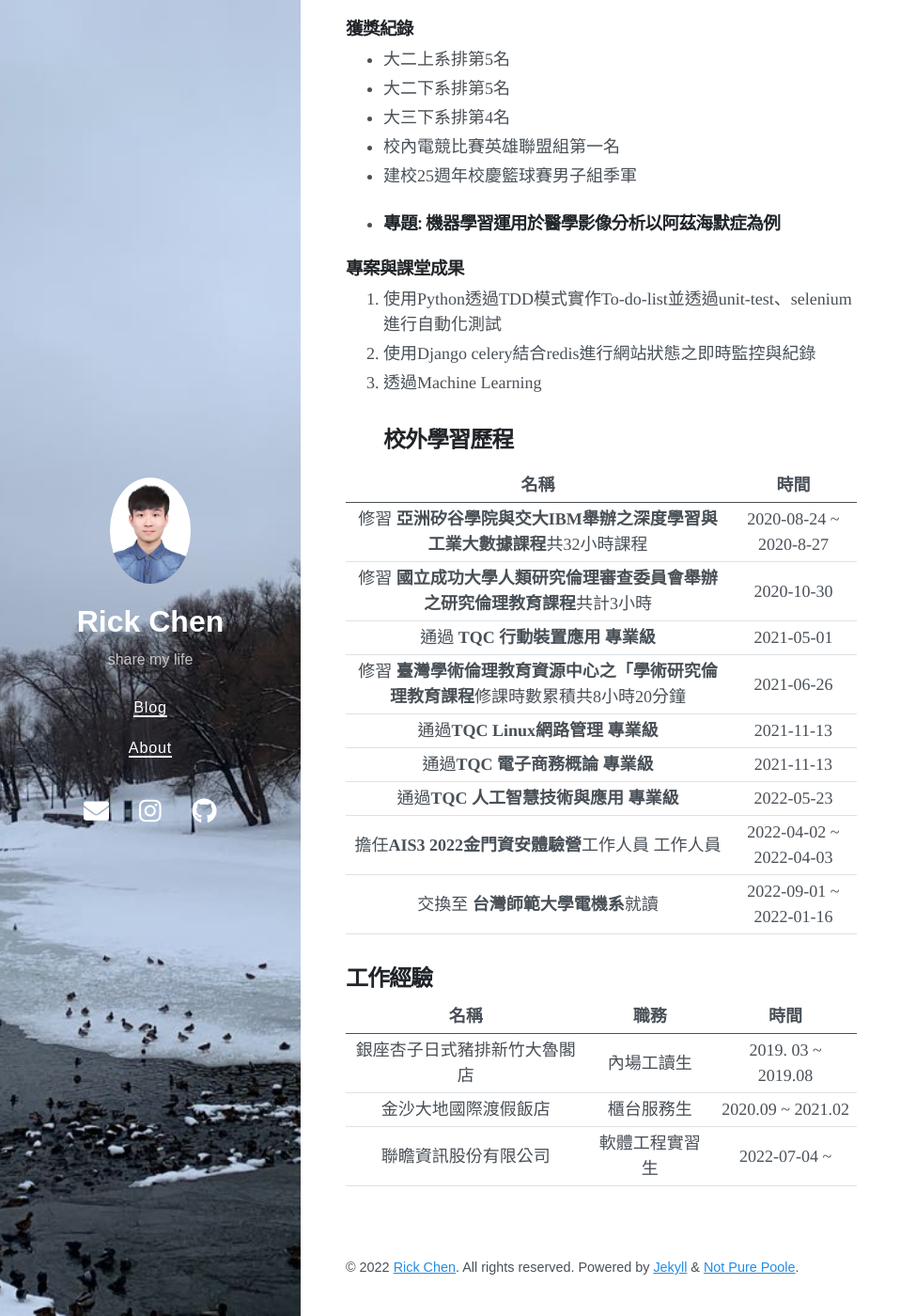
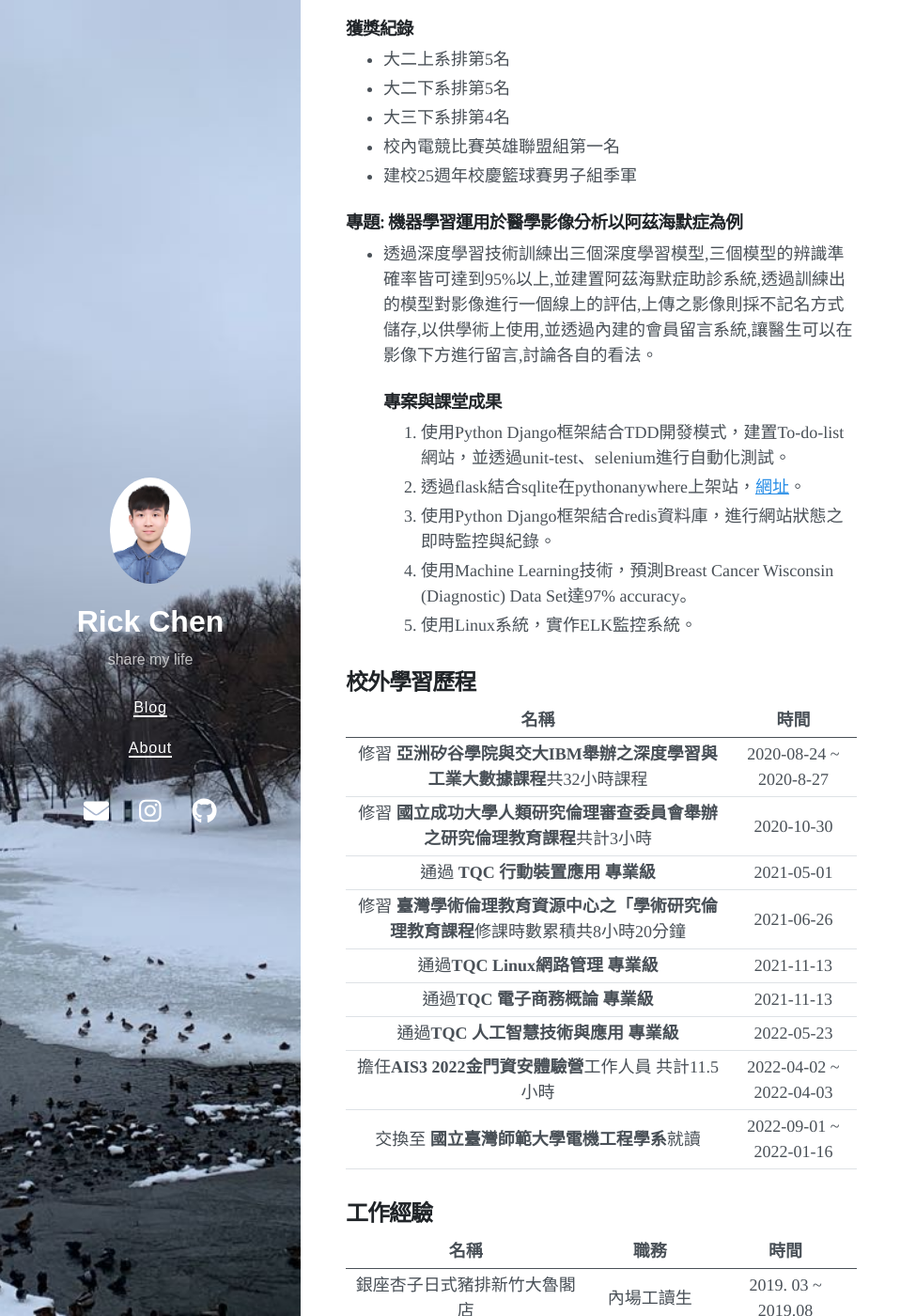
Before and after one commit to jerry940917chen/jerry940917chen.github.io, a Jekyll site: the page built from about.md, in a window 1280 px wide and 1400 px high, scrolled down 402 px. Shown: the whole window at 94% size, without its empty margins (0-975 px from the left). Built offline with Jekyll 4.4.1, drawn with Linux system fonts in a browser that asks for light colours; nearby versions of some CDN libraries; our own code applies the rules of GitHub Pages for plain Markdown files.

Commit message:
Update about.md

```diff
--- a/about.md
+++ b/about.md
@@ -17,13 +17,16 @@
 * 大三下系排第4名
 * 校內電競比賽英雄聯盟組第一名
 * 建校25週年校慶籃球賽男子組季軍
-*
+
 ### 專題: 機器學習運用於醫學影像分析以阿茲海默症為例
+* 透過深度學習技術訓練出三個深度學習模型,三個模型的辨識準確率皆可達到95%以上,並建置阿茲海默症助診系統,透過訓練出的模型對影像進行一個線上的評估,上傳之影像則採不記名方式儲存,以供學術上使用,並透過內建的會員留言系統,讓醫生可以在影像下方進行留言,討論各自的看法。
+### 專案與課堂成果
+1. 使用Python Django框架結合TDD開發模式，建置To-do-list網站，並透過unit-test、selenium進行自動化測試。
+2. 透過flask結合sqlite在pythonanywhere上架站，[網址](https://rick20001010.pythonanywhere.com/)。
+3. 使用Python Django框架結合redis資料庫，進行網站狀態之即時監控與紀錄。
+4. 使用Machine Learning技術，預測Breast Cancer Wisconsin (Diagnostic) Data Set達97% accuracy。
+5. 使用Linux系統，實作ELK監控系統。
 
-### 專案與課堂成果
-1. 使用Python透過TDD模式實作To-do-list並透過unit-test、selenium進行自動化測試
-2. 使用Django celery結合redis進行網站狀態之即時監控與紀錄
-3. 透過Machine Learning
 ## 校外學習歷程
 
 |名稱 | 時間 |
@@ -35,8 +38,8 @@
 |通過**TQC Linux網路管理 專業級** |2021-11-13 |
 |通過**TQC 電子商務概論 專業級** | 2021-11-13 |
 |通過**TQC 人工智慧技術與應用 專業級** | 2022-05-23 |
-|擔任**AIS3 2022金門資安體驗營**工作人員 工作人員 | 2022-04-02 ~ 2022-04-03 |
-|交換至 **台灣師範大學電機系**就讀 | 2022-09-01 ~ 2022-01-16 |
+|擔任**AIS3 2022金門資安體驗營**工作人員 共計11.5小時| 2022-04-02 ~ 2022-04-03 |
+|交換至 **國立臺灣師範大學電機工程學系**就讀 | 2022-09-01 ~ 2022-01-16 |
 
 ## 工作經驗
 
```
